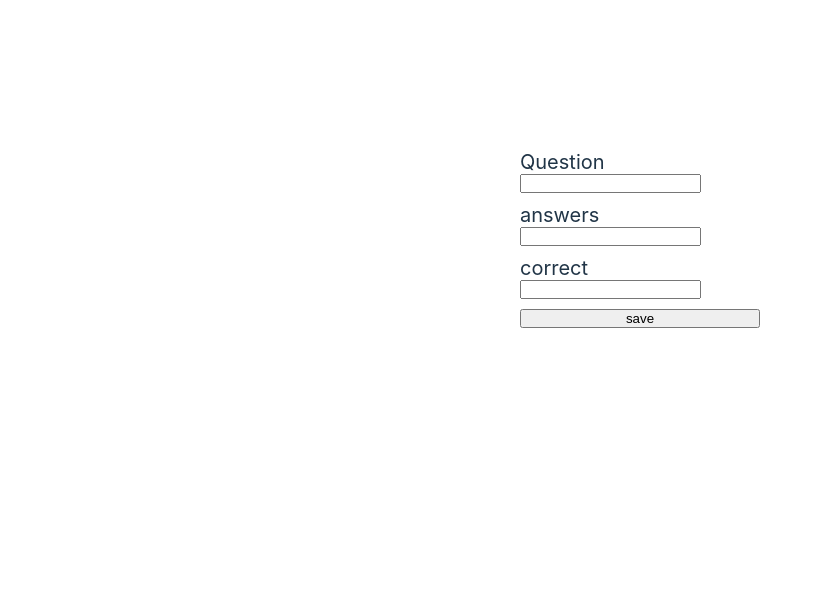
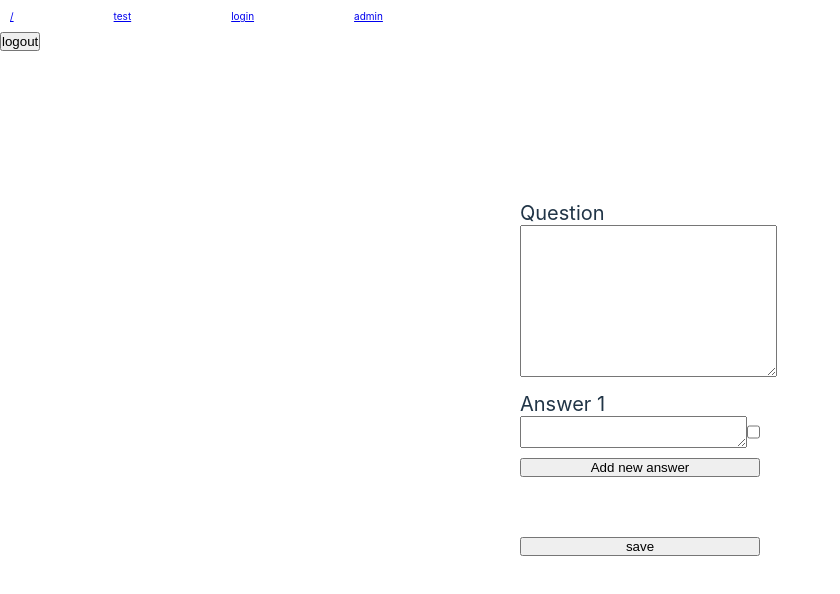
Before and after one commit to Cyfroni/Quiz-app, a React (Vite) app: page /admin in a window 1280 px wide. Shown: the top 594 px of the page, without its empty margins (0-840 px from the left). Built offline with nearby package versions, Linux system fonts and the light colour scheme; no server answers.

Commit message:
simple auth context, navigation

```diff
--- a/src/App.jsx
+++ b/src/App.jsx
@@ -50,10 +50,18 @@ function App() {
   };
 
   const next = () => {
-    console.log(question?.correct);
+    console.log(question?.answers);
     console.log(checkedAnswers);
+
+    // let correct = 0;
+    // let incorrect = 0;
+
+    // console.log(Object.entries(question?.answers).forEach([key, {correct}] => )
+
     setQuestionNumber((q) => q + 1);
   };
+
+  console.log(questions);
 
   return (
     <div className="App">
@@ -61,16 +69,16 @@ function App() {
       <article className="question">
         <h2 className="question__question">{question?.question}</h2>
         <ul className="question__answers">
-          {question?.answers?.map((a) => (
-            <li key={a}>
+          {Object.entries(question?.answers || {}).map(([key, value]) => (
+            <li key={key}>
               <input
                 type="checkbox"
-                id={a}
-                name={a}
-                value={checkedAnswers[a]}
+                id={key}
+                name={key}
+                value={checkedAnswers[key]}
                 onChange={handleChange}
               />
-              <label htmlFor={a}>{a}</label>
+              <label htmlFor={key}>{value.text}</label>
             </li>
           ))}
         </ul>
--- /dev/null
+++ b/src/Root.css
@@ -0,0 +1,7 @@
+.main-nav ul {
+  display: flex;
+  gap: 10rem;
+  list-style-type: none;
+
+  padding: 1rem;
+}
--- /dev/null
+++ b/src/Root.jsx
@@ -0,0 +1,34 @@
+import { getAuth } from "firebase/auth";
+import React from "react";
+import { Outlet } from "react-router-dom";
+import { useAuthContext } from "./main";
+import { Link } from "react-router-dom";
+import "./Root.css";
+
+export default function Root() {
+  const { user } = useAuthContext();
+  const auth = getAuth();
+  return (
+    <>
+      <div>{user?.email}</div>
+      <nav className="main-nav">
+        <ul>
+          <li>
+            <Link to="/">/</Link>
+          </li>
+          <li>
+            <Link to="/test">test</Link>
+          </li>
+          <li>
+            <Link to="/login">login</Link>
+          </li>
+          <li>
+            <Link to="/admin">admin</Link>
+          </li>
+        </ul>
+      </nav>
+      <button onClick={() => auth.signOut()}>logout</button>
+      <Outlet />
+    </>
+  );
+}
--- a/src/main.jsx
+++ b/src/main.jsx
@@ -1,22 +1,30 @@
 import { initializeApp } from "firebase/app";
-import React from "react";
+import { getAuth, onAuthStateChanged } from "firebase/auth";
+import React, { useState } from "react";
 import ReactDOM from "react-dom/client";
 import { createBrowserRouter, RouterProvider } from "react-router-dom";
 import App, { loader as appLoader } from "./App";
+import "./index.css";
+import AddQuestion from "./pages/AddQuestion";
 import Login from "./pages/Login";
-import AddQuestion from "./pages/AddQuestion";
-import "./index.css";
+import Root from "./Root";
 
 const firebaseConfig = {
   databaseURL: import.meta.env.VITE_DATABASE_URL,
   apiKey: import.meta.env.VITE_API_KEY,
 };
 
-initializeApp(firebaseConfig);
+const app = initializeApp(firebaseConfig);
+
+// export const auth = getAuth(app);
 
 const router = createBrowserRouter([
   {
     path: "/",
+    element: <Root />,
+    children: [
+      {
+        path: "/test",
         element: <App />,
         loader: appLoader,
       },
@@ -34,10 +42,45 @@ const router = createBrowserRouter([
         //   },
         // ],
       },
+    ],
+  },
 ]);
+
+const AuthContext = React.createContext({ user: {} });
+
+function AuthContextProvider(props) {
+  const [user, setUser] = useState(null);
+
+  const auth = getAuth();
+  onAuthStateChanged(auth, (user) => {
+    if (user) {
+      setUser(user);
+      // User is signed in, see docs for a list of available properties
+      // https://firebase.google.com/docs/reference/js/firebase.User
+      // const uid = user.uid;
+      // ...
+    } else {
+      setUser(null);
+      // User is signed out
+      // ...
+    }
+  });
+
+  return (
+    <AuthContext.Provider value={{ user }}>
+      {props.children}
+    </AuthContext.Provider>
+  );
+}
+
+export function useAuthContext() {
+  return React.useContext(AuthContext);
+}
 
 ReactDOM.createRoot(document.getElementById("root")).render(
   <React.StrictMode>
+    <AuthContextProvider>
       <RouterProvider router={router} />
+    </AuthContextProvider>
   </React.StrictMode>
 );
--- a/src/pages/AddQuestion.css
+++ b/src/pages/AddQuestion.css
@@ -10,6 +10,17 @@
   font-size: 2rem;
 }
 
-.add-question input {
-  display: block;
+/* .add-question input {
+  display: inline-block;
+} */
+
+.input-container {
+  display: flex;
 }
+.input-container > textarea {
+  flex: 1;
+}
+
+.add-answer-btn {
+  margin-bottom: 5rem;
+}
--- a/src/pages/AddQuestion.jsx
+++ b/src/pages/AddQuestion.jsx
@@ -4,8 +4,13 @@ import "./AddQuestion.css";
 
 export default function AddQuestion() {
   const [question, setQuestion] = useState("");
-  const [answers, setAnswers] = useState([]);
-  const [correct, setCorrect] = useState([]);
+
+  const [answers, setAnswers] = useState({
+    "Answer 1": {
+      text: "",
+      correct: false,
+    },
+  });
 
   const save = () => {
     const db = getDatabase();
@@ -13,41 +18,74 @@ export default function AddQuestion() {
     const newPostRef = push(postListRef);
     set(newPostRef, {
       question,
-      answers: JSON.parse(answers),
-      correct: JSON.parse(correct),
+      answers,
     });
   };
 
+  const addAnswer = () => {
+    setAnswers((answers) => ({
+      ...answers,
+      [`Answer ${Object.keys(answers).length + 1}`]: {
+        text: "",
+        correct: false,
+      },
+    }));
+  };
+
   return (
-    <div class="add-question">
+    <div className="add-question">
       <div>
         <label htmlFor="question">Question</label>
-        <input
+        <textarea
+          name="question"
           id="question"
-          type="text"
+          cols="30"
+          rows="10"
           value={question}
           onChange={(e) => setQuestion(e.target.value)}
-        />
+        ></textarea>
       </div>
-      <div>
-        <label htmlFor="answers">answers</label>
-        <input
-          id="answers"
-          type="text"
-          value={answers}
-          onChange={(e) => setAnswers(e.target.value)}
-        />
-      </div>
-      <div>
-        <label htmlFor="correct">correct</label>
-        <input
-          id="correct"
-          type="text"
-          value={correct}
-          onChange={(e) => setCorrect(e.target.value)}
-        />
-      </div>
-      <button onClick={save}>save</button>
+      {Object.entries(answers).map(([key, value]) => (
+        <div key={key}>
+          <label htmlFor={key}>{key}</label>
+          <div className="input-container">
+            <textarea
+              name={key}
+              id={key}
+              type="text"
+              value={value.text}
+              onChange={(e) =>
+                setAnswers((answers) => ({
+                  ...answers,
+                  [key]: {
+                    text: e.target.value,
+                    correct: value.correct,
+                  },
+                }))
+              }
+            />
+            <input
+              type="checkbox"
+              value={value.text}
+              onChange={(e) =>
+                setAnswers((answers) => ({
+                  ...answers,
+                  [key]: {
+                    text: value.text,
+                    correct: e.target.value,
+                  },
+                }))
+              }
+            />
+          </div>
+        </div>
+      ))}
+      <button className="add-answer-btn" onClick={addAnswer}>
+        Add new answer
+      </button>
+      <button className="save-btn" onClick={save}>
+        save
+      </button>
     </div>
   );
 }
--- a/src/pages/Login.jsx
+++ b/src/pages/Login.jsx
@@ -1,5 +1,6 @@
 import React, { useState } from "react";
-import { getAuth, signInWithEmailAndPassword } from "firebase/auth";
+import { signInWithEmailAndPassword } from "firebase/auth";
+import { getAuth } from "firebase/auth";
 
 export default function Login() {
   const [username, setUsername] = useState("");
@@ -9,10 +10,8 @@ export default function Login() {
     const auth = getAuth();
     signInWithEmailAndPassword(auth, username, password)
       .then((userCredential) => {
-        // Signed in
         const user = userCredential.user;
         console.log(user);
-        // ...
       })
       .catch((error) => {
         const errorCode = error.code;
```
Lines whose indentation alone changed are shown as unchanged.
